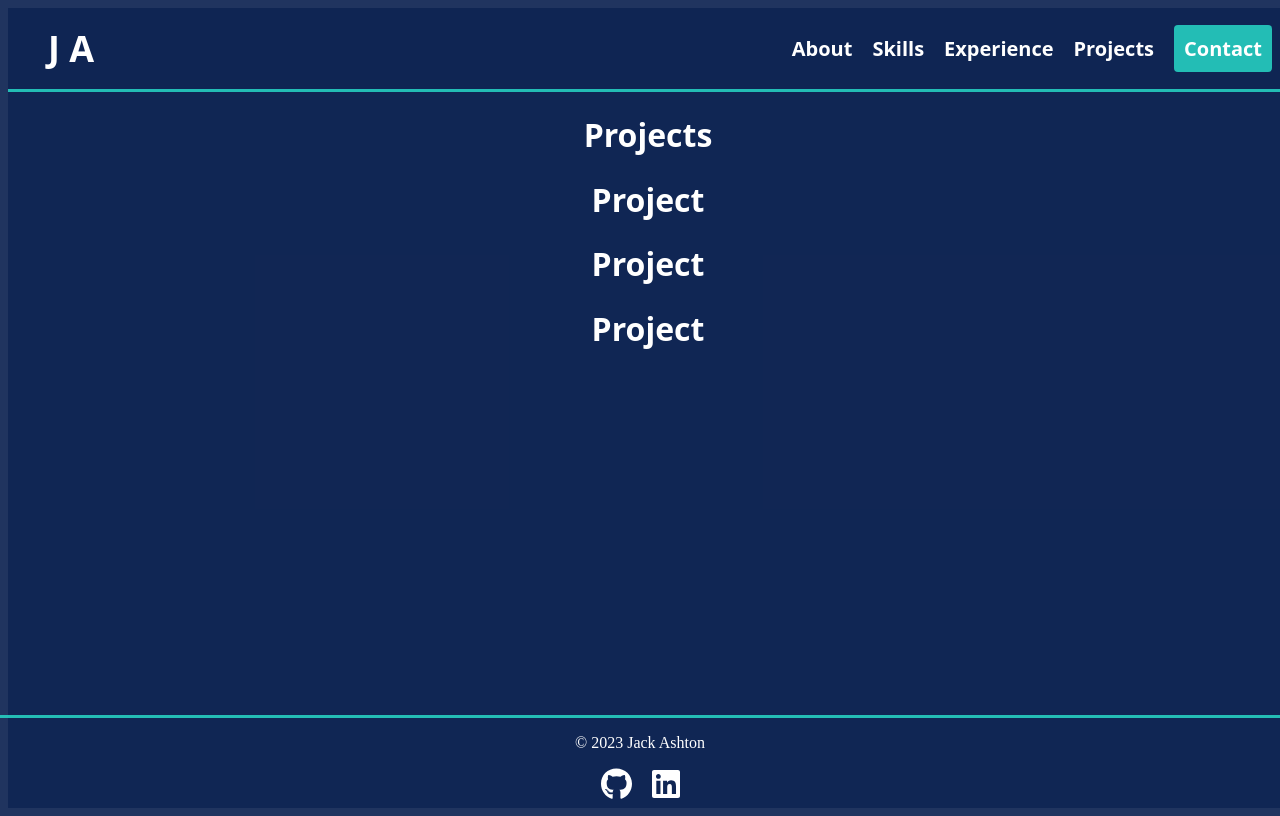
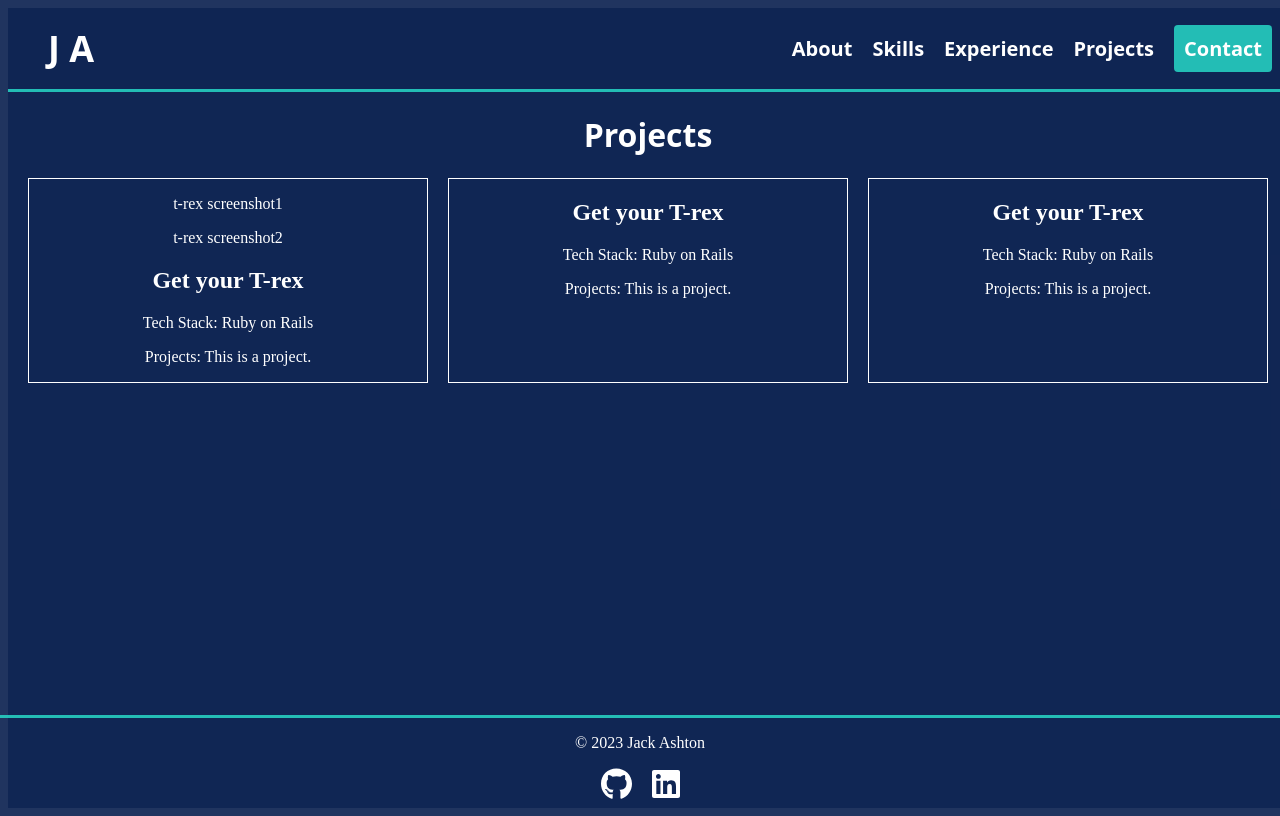
Before and after one commit to Jackdashton/portfolio, a React (Vite) app in the folder portfolio/: page /projects in a window 1280 px wide. Built offline with nearby package versions, Linux system fonts and the light colour scheme.

Commit message:
card functionality added

```diff
--- a/portfolio/src/components/Projects.jsx
+++ b/portfolio/src/components/Projects.jsx
@@ -1,15 +1,30 @@
 import React from "react";
 import ProjectCard from "./ProjectCard";
+import { projectData } from "../projects.data.js";
+import styles from './Projects.module.css'
 
 function Projects() {
   return (
     <>
       <h1>Projects</h1>
-      <ProjectCard/>
-      <ProjectCard/>
-      <ProjectCard/>
+      <div className={styles.wrapper}>
+        {projectData.map((project) => (
+          <div className={styles.projectCard} key={project.id}>
+            {project.images?.map((type, index) => {
+              return (
+                <p key={index}>{type}</p>
+              )
+            })}
+            <h2>{project.title}</h2>
+            <p>Tech Stack: {project.tech}</p>
+            <p>Projects: {project.description}</p>
+          </div>
+        ))}
+      </div>
     </>
-  )
+  );
 }
 
 export default Projects;
+
+{/* <img src={`/images/screenshots/t-rex screenshot2.JPG`} alt="" /> */}
--- /dev/null
+++ b/portfolio/src/components/Projects.module.css
@@ -0,0 +1,10 @@
+.wrapper {
+  display: flex;
+  gap: 20px;
+  margin: 20px;
+}
+
+.projectCard {
+  border: 1px white solid;
+  width: 33%;
+}
--- a/portfolio/src/projects.data.js
+++ b/portfolio/src/projects.data.js
@@ -1,6 +1,21 @@
 export const projectData = [
   {
+    id: crypto.randomUUID(),
     title: 'Get your T-rex',
     tech: 'Ruby on Rails',
+    description: 'This is a project.',
+    images: ["t-rex screenshot1","t-rex screenshot2"],
+  },
+  {
+    id: crypto.randomUUID(),
+    title: 'Get your T-rex',
+    tech: 'Ruby on Rails',
+    description: 'This is a project.',
+  },
+  {
+    id: crypto.randomUUID(),
+    title: 'Get your T-rex',
+    tech: 'Ruby on Rails',
+    description: 'This is a project.',
   },
 ]
```
Also changed, not shown: portfolio/public/images/screenshots/t-rex screenshot1.JPG (added), portfolio/public/images/screenshots/t-rex screenshot2.JPG (added).
